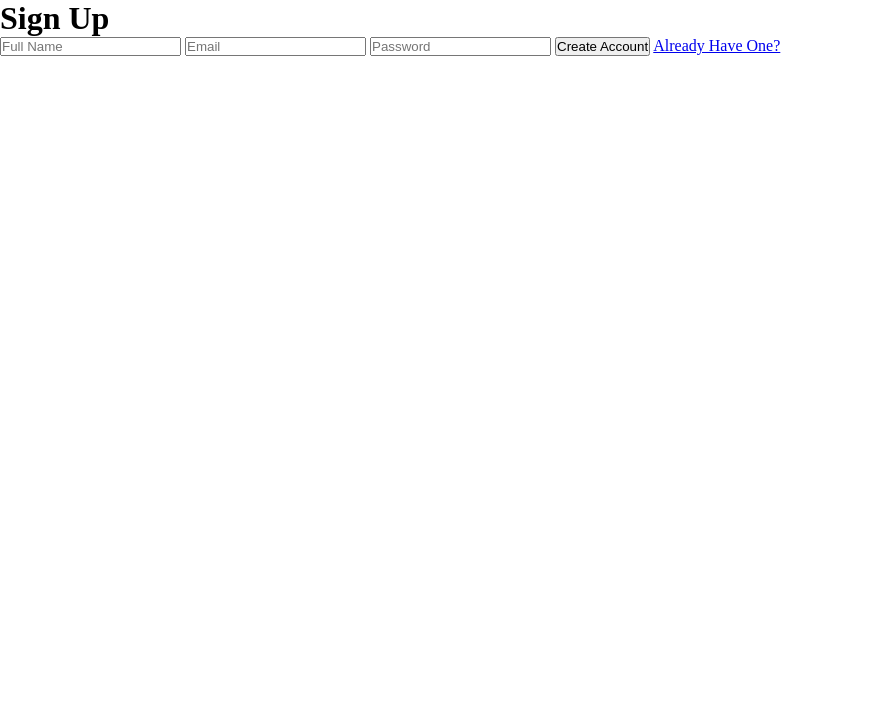
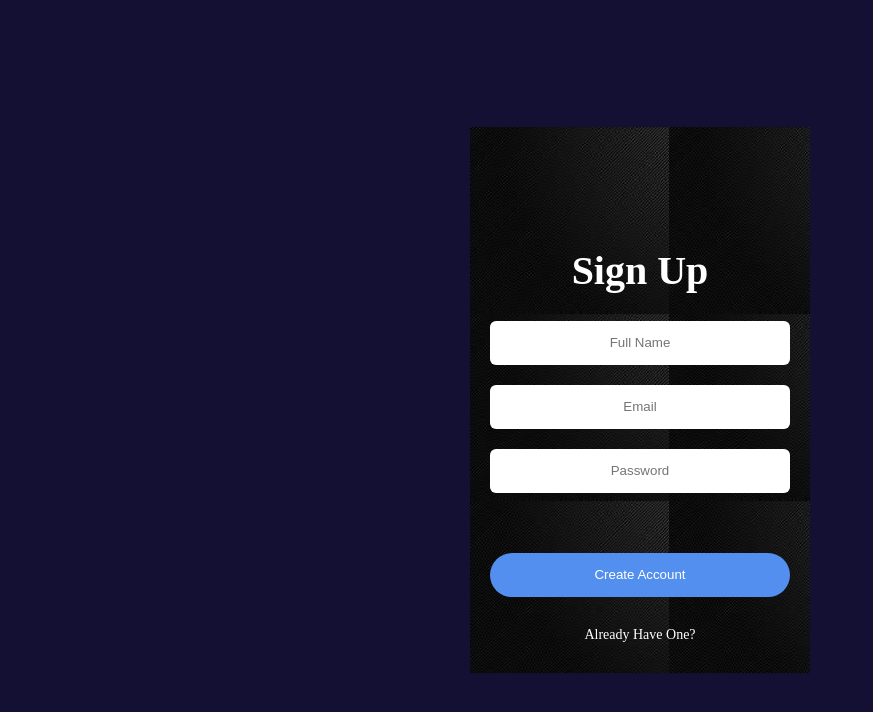
Before and after one commit to suleealtuntas/girisFormu, a plain HTML site: page girisFormu/index.html in a window 1280 px wide. Shown: the whole page, without its empty margins (0-873 px from the left). Drawn offline with Linux system fonts and the light colour scheme.

Commit message:
style.css

```diff
--- a/girisFormu/style.css
+++ b/girisFormu/style.css
@@ -1,99 +1,61 @@
-*{
+body{
     margin: 0;
     padding: 0;
+    background: #131034;
 }
-
-.container{
-    background: url(foto.jpg);
-    height: 100vh;
-    background-size: 100% 100%; /*resmi tam ekrana sığdırmak için */
-}
-
-.container .navbar{
-    width: 100%;
-    height: 80px;
-    background: rgba(137, 158, 182, 0.4);
-}
-.navbar ul{
-    float: right;
-    margin-right: 20px;
-
-
-}
-.navbar .logo{
-    display: inline-block;
-    margin-left: 50px;
-    margin-top: 20px;
-
-}
-.navbar .logo a{
-    text-decoration: none;
-    font-size: 30px;
-    font-family: sans-serif;
-    color: #f3f3f3;
-}
-.navbar ul li{
-    list-style: none;
-    display: inline-block;
-    margin: 0 8px;
-    line-height: 80px;
-}
-.navbar ul li a{
-    color: white;
-    text-decoration: none;
-    font-size: 20px;
-    padding: 6px 13px;
-    transition: .5s;
-
-}
-.navbar ul li a.active,
-.navbar ul li a:hover{
-    background: #ff6e00;
-    border-radius: 2px;
-
-}
-.container .center{
+.signup-form{
+    width: 300px;
+    padding: 20px; /*birbirlerinden 20px uzaklaştırır*/
+    text-align: center; /*ortalar*/
+    background: url(resim.jpg);
     position: absolute;
     top: 50%;
     left: 50%;
-    transform: (-50%,-50%);
-    font-family: sans-serif;
-    user-select:none ; /*kopyalanmasın diye*/
+    transform: translate(-50%, -50%);
+    overflow: hidden; /*taşmaları engellemek için*/
+}
+.signup-form h1{
+    color: #fff;
+    margin-top: 100px; /*yukarıyla arasını 100 px açar*/
+    font-size: 40px;
 
 }
-.center h1{
-    color: black;
-    font-size: 70px;
-    font-weight: bold;
-    width: 900px;
+.signup-form input{
+    display: block;/*alt alta hizalar*/
+    width: 100%;
+    padding: 0 16px;/*üstten alttan 0, sağdan soldan 16px boşluk*/
+    height: 44px;
     text-align: center;
-
+    box-sizing: border-box;/*tüm kutular eşit hizalandı*/
+    border: none; /*köşeler*/
 }
-.center h2{
+.txt{
+    margin: 20px 0;
+    border-radius: 6px; /*köşeleri ovalleştirme*/
+}
+.signup-btn{
+    margin-top: 60px; /*üstle 60px uzaklaşma*/
+    margin-bottom: 20px; /*altla 20px uzaklaşma*/
+    background: #538fef;
     color: #fff;
-    font-size: 50px;
-    font-weight: bold;
-    width: 885px;
-    margin-top: 10px;
-    text-align: center;
+    border-radius: 44px;
+    cursor: pointer; /*faredeki imleci değiştirir*/
+    transition: 0.8s;
+    display: block;
 }
-.center .buttons{
-    margin: 35px 280px ;
+.signup-btn:hover{
+    transform: scale(0.96);/*fareyi götürünce küçülme olması için*/
+    background: #fff;
+    color:#538fef ;
 }
-.buttons button{
-    height: 50px;
-    width: 150px;
-    font-size: 18px;
-    font-weight: bold;
-    color: #ffb3b3;
-    background: rgb(207, 96, 88);
-    border: solid 1px red;
-    cursor: pointer;
-    outline: none;
-    border-radius: 25px;
-    transition: .5s;
-
+.signup-form a{
+    text-decoration: none;
+    color: #fff;
+    font-size: 14px;
+    padding: 10px;
+    transition: 0.8s;
+    display: block;
 }
-.buttons button:hover{
-    background: #fff;
+.signup-form a:hover{
+    color: yellow;
 }
```
